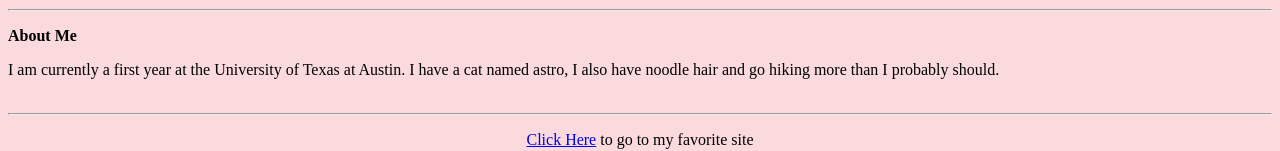
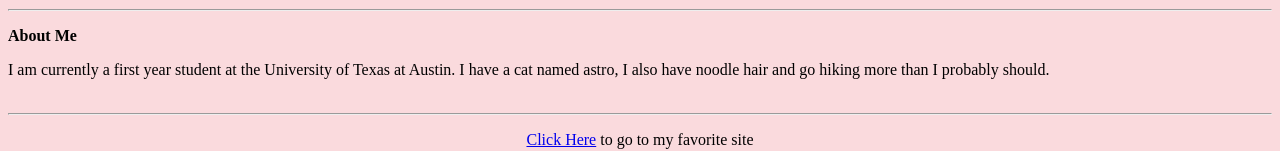
Before and after one commit to cherinnfaith/cherinnfaith.gethub.io, a plain HTML site: page index.html in a window 1280 px wide. Shown: the part 430-581 px from the top of the page. Drawn offline with Linux system fonts and the light colour scheme.

Commit message:
Update index.html

```diff
--- a/index.html
+++ b/index.html
@@ -13,7 +13,7 @@
 
 <p><strong>About Me</strong></p>
 
-<p>I am currently a first year at the University of Texas at Austin. I have a cat named astro, I also have noodle hair and go hiking more than I probably should.  <br /><br /></p>
+<p>I am currently a first year student at the University of Texas at Austin. I have a cat named astro, I also have noodle hair and go hiking more than I probably should.  <br /><br /></p>
 
 <hr>
 
```
